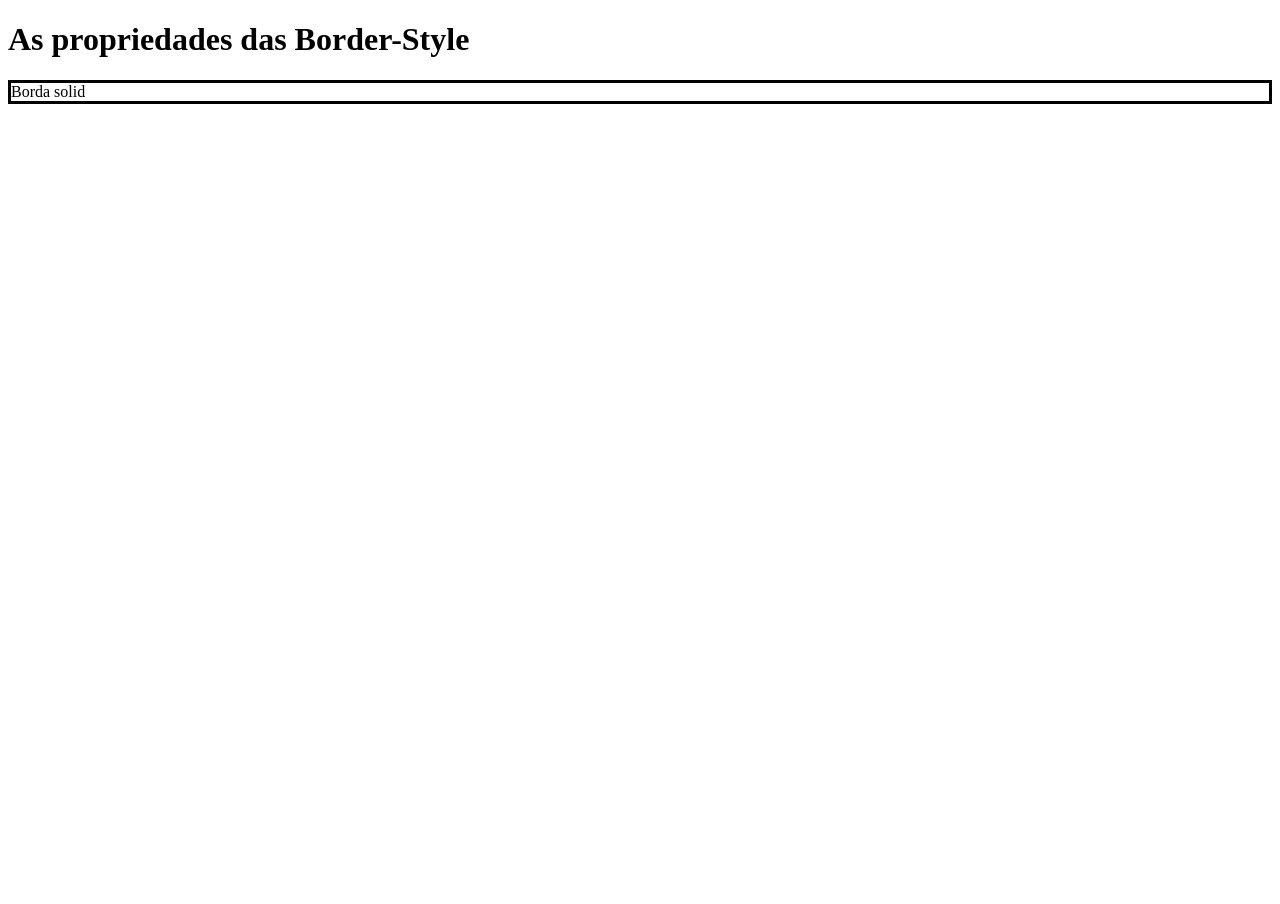
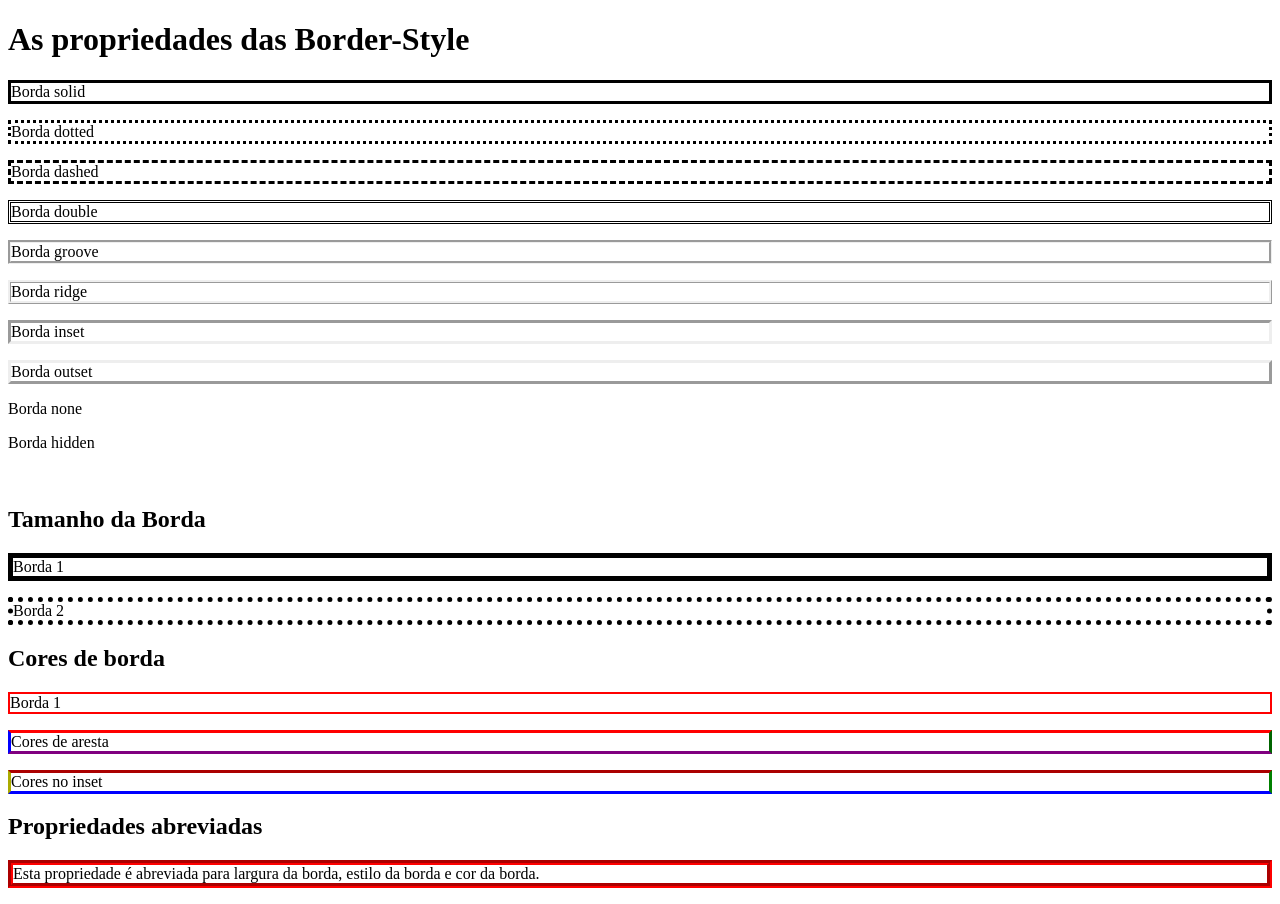
Before and after one commit to willlofc/bordas-09-04-2024, a plain HTML site: page index.html in a window 1280 px wide. Before the commit the page ends 800 px from the top, so only its background shows below. Drawn offline with Linux system fonts and the light colour scheme.

Commit message:
Estilos de Borda

```diff
--- a/index.html
+++ b/index.html
@@ -9,5 +9,24 @@
 <body>
     <h1>As propriedades das Border-Style</h1>
     <p class="solid">Borda solid</p>
+    <p class="dotted">Borda dotted</p>
+    <p class="dashed">Borda dashed</p>
+    <p class="double">Borda double</p>
+    <p class="groove">Borda groove</p>
+    <p class="ridge">Borda ridge</p>
+    <p class="inset">Borda inset</p>
+    <p class="outset">Borda outset</p>
+    <p class="none">Borda none</p>
+    <p class="hidden">Borda hidden</p>
+    <br>
+    <h2>Tamanho da Borda</h2>
+    <p class="tamanho1">Borda 1</p>
+    <p class="tamanho2">Borda 2</p>
+    <h2>Cores de borda</h2>
+    <p class="vermelho">Borda 1</p>
+    <p class="cores">Cores de aresta</p>
+    <p class="insetcores">Cores no inset</p>
+    <h2>Propriedades abreviadas</h2>
+    <p class="abreviada">Esta propriedade é abreviada para largura da borda, estilo da borda e cor da borda.</p>
 </body>
 </html>
--- a/style.css
+++ b/style.css
@@ -2,3 +2,73 @@
 {
     border-style: solid;
 }
+.dotted
+{
+    border-style: dotted;
+}
+.dashed
+{
+    border-style: dashed;
+}
+.double
+{
+    border-style: double;
+}
+.groove
+{
+    border-style: groove;
+}
+.ridge
+{
+    border-style: ridge;
+}
+.inset
+{
+    border-style: inset;
+}
+.outset
+{
+    border-style: outset;
+}
+.none
+{
+    border-style: none;
+}
+.hidden
+{
+    border-style: hidden;
+}
+.tamanho1
+{
+    border-style: solid;
+    border-width: 5px;/*expessura de borda*/
+}
+.tamanho2
+{
+    border-style: dotted;
+    border-width: 5px;
+}
+.vermelho
+{
+    border-style: solid;
+    border-width: 2px;
+    border-color: red;
+}
+.cores
+{
+    border-style: solid;
+    border-color: red;
+    border-bottom-color: purple;
+    border-left-color: blue;
+    border-right-color: darkgreen;
+}
+.insetcores
+{
+    border-style: inset;
+    border-color: red green blue yellow;/*vermelha topo; verde direito; azul em baixo; amarelo lado esquerdo*/
+}
+.abreviada
+{
+    border: 5px groove red;
+    border-radius: ;
+}
```
